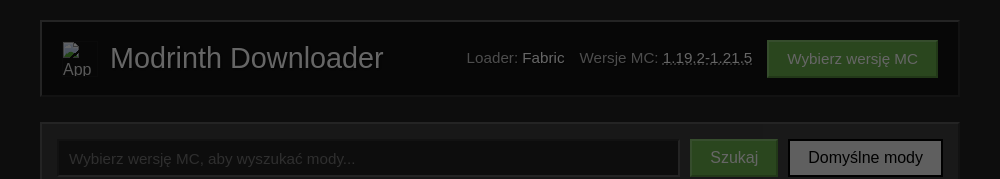
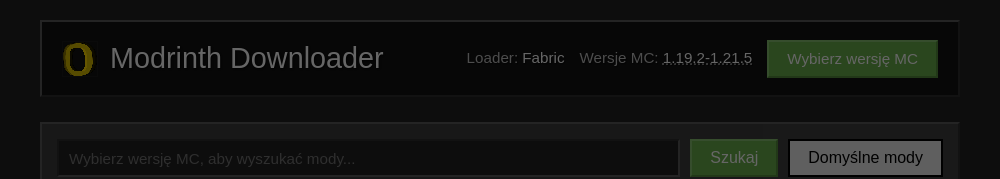
Before and after one commit to Tomel999/Ogulniega-Mod-Manager, an Electron app: page index.html in a window 1000 px wide. Shown: the top 179 px of the page. Drawn offline with Linux system fonts and the light colour scheme; no server answers; a web font is replaced by a local one.

Commit message:
Update index.html

```diff
--- a/index.html
+++ b/index.html
@@ -20,7 +20,7 @@
     <div class="app-wrapper">
         <header class="app-header">
             <div class="logo-title">
-                <img src="icons/icon.png" alt="App Logo" class="app-logo" onerror="this.style.display='none'">
+                <img src="icons/icon.ico" alt="App Logo" class="app-logo" onerror="this.style.display='none'">
                 <h1>Modrinth Downloader</h1>
             </div>
             <div class="header-controls">
```
